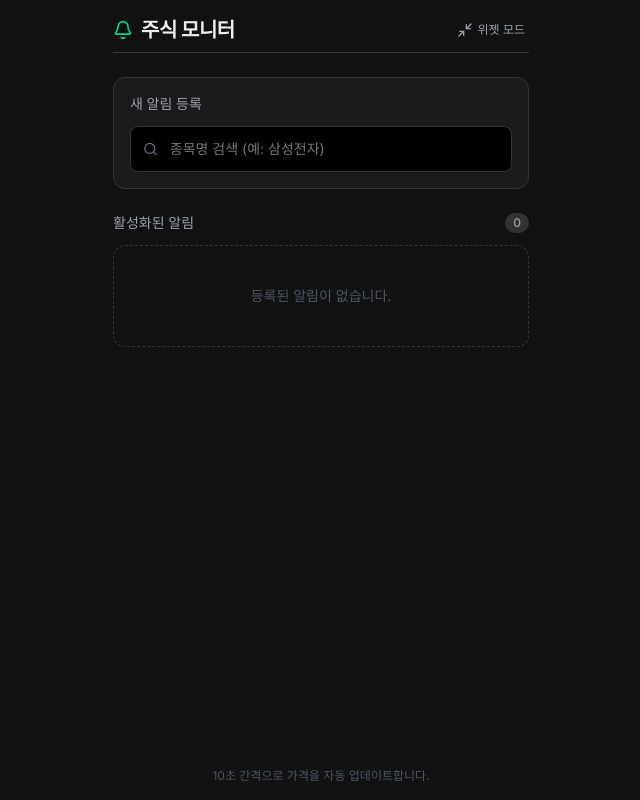
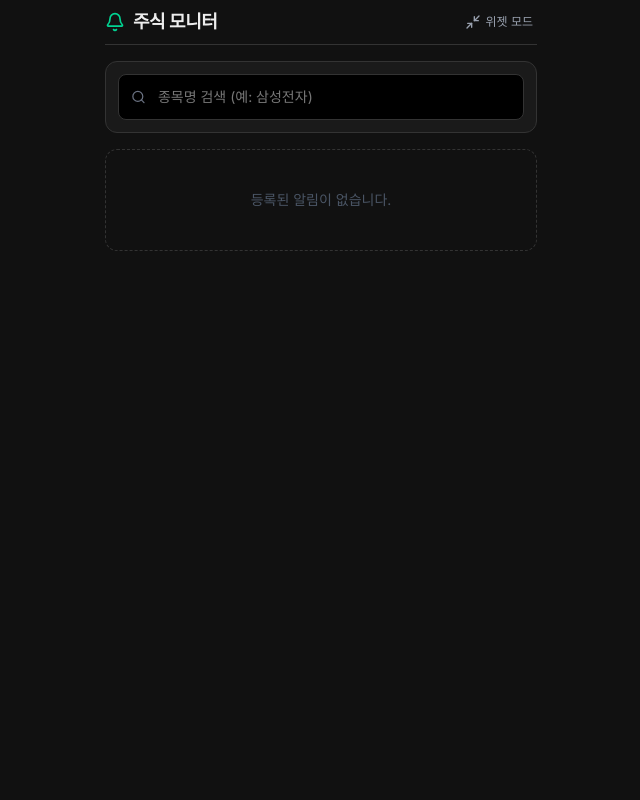
Before and after one commit to woomingahng/stock-monitor-pwa, a Next.js app: page / in a window 1280 px wide. Shown: the whole page, without its empty margins (319-959 px from the left). Built offline with nearby package versions, Linux system fonts and the light colour scheme.

Commit message:
style: remove unnecessary texts and reduce padding for narrower window

```diff
--- a/src/app/page.tsx
+++ b/src/app/page.tsx
@@ -269,10 +269,10 @@ export default function Home() {
   }
 
   return (
-    <div className="min-h-screen p-4 max-w-md mx-auto flex flex-col gap-6 transition-all">
+    <div className="min-h-screen p-2 max-w-md mx-auto flex flex-col gap-4 transition-all">
       <header className="flex items-center gap-2 pb-2 border-b border-[#333]">
         <Bell className="w-5 h-5 text-emerald-400" />
-        <h1 className="text-xl font-bold tracking-tight">주식 모니터</h1>
+        <h1 className="text-lg font-bold tracking-tight">주식 모니터</h1>
         <button
           onClick={() => setIsCompact(true)}
           className="ml-auto text-gray-400 hover:text-white p-1 rounded hover:bg-[#333] transition-colors flex items-center gap-1 text-xs"
@@ -284,9 +284,7 @@ export default function Home() {
       </header>
 
       {/* Add Alert Section */}
-      <section className="bg-[#1a1a1a] rounded-xl p-4 border border-[#333] relative">
-        <h2 className="text-sm font-medium text-gray-400 mb-3">새 알림 등록</h2>
-
+      <section className="bg-[#1a1a1a] rounded-xl p-3 border border-[#333] relative">
         {!selectedStock ? (
           <div className="relative">
             <div className="flex items-center bg-black border border-[#333] rounded-lg overflow-hidden focus-within:border-emerald-500 transition-colors">
@@ -353,21 +351,12 @@ export default function Home() {
                 <Plus className="w-5 h-5" />
               </button>
             </div>
-            <p className="text-xs text-gray-500 leading-relaxed">
-              입력하신 목표가가 현재가보다 높으면 <strong>상승 돌파 시</strong>,<br/>
-              낮으면 <strong>하락 돌파 시</strong> 자동으로 알림이 설정됩니다.
-            </p>
           </div>
         )}
       </section>
 
       {/* Alert List Section */}
-      <section className="flex flex-col gap-3">
-        <h2 className="text-sm font-medium text-gray-400 flex items-center justify-between">
-          <span>활성화된 알림</span>
-          <span className="bg-[#333] text-xs py-0.5 px-2 rounded-full">{alerts.length}</span>
-        </h2>
-
+      <section className="flex flex-col gap-2">
         {alerts.length === 0 ? (
           <div className="text-center py-10 text-gray-600 text-sm border border-dashed border-[#333] rounded-xl">
             등록된 알림이 없습니다.
@@ -378,7 +367,7 @@ export default function Home() {
               const currentPriceStr = prices[alert.code]?.price || "...";
 
               return (
-                <li key={alert.id} className="bg-[#1a1a1a] p-4 rounded-xl border border-[#333] flex items-center justify-between group">
+                <li key={alert.id} className="bg-[#1a1a1a] p-3 rounded-xl border border-[#333] flex items-center justify-between group">
                   <div className="flex flex-col gap-1">
                     <div className="flex items-center gap-2">
                       <span className="font-semibold text-[15px]">{prices[alert.code]?.name || alert.name}</span>
@@ -406,10 +395,6 @@ export default function Home() {
           </ul>
         )}
       </section>
-
-      <footer className="mt-auto pt-4 text-center text-xs text-gray-600">
-        10초 간격으로 가격을 자동 업데이트합니다.
-      </footer>
     </div>
   );
 }
```
